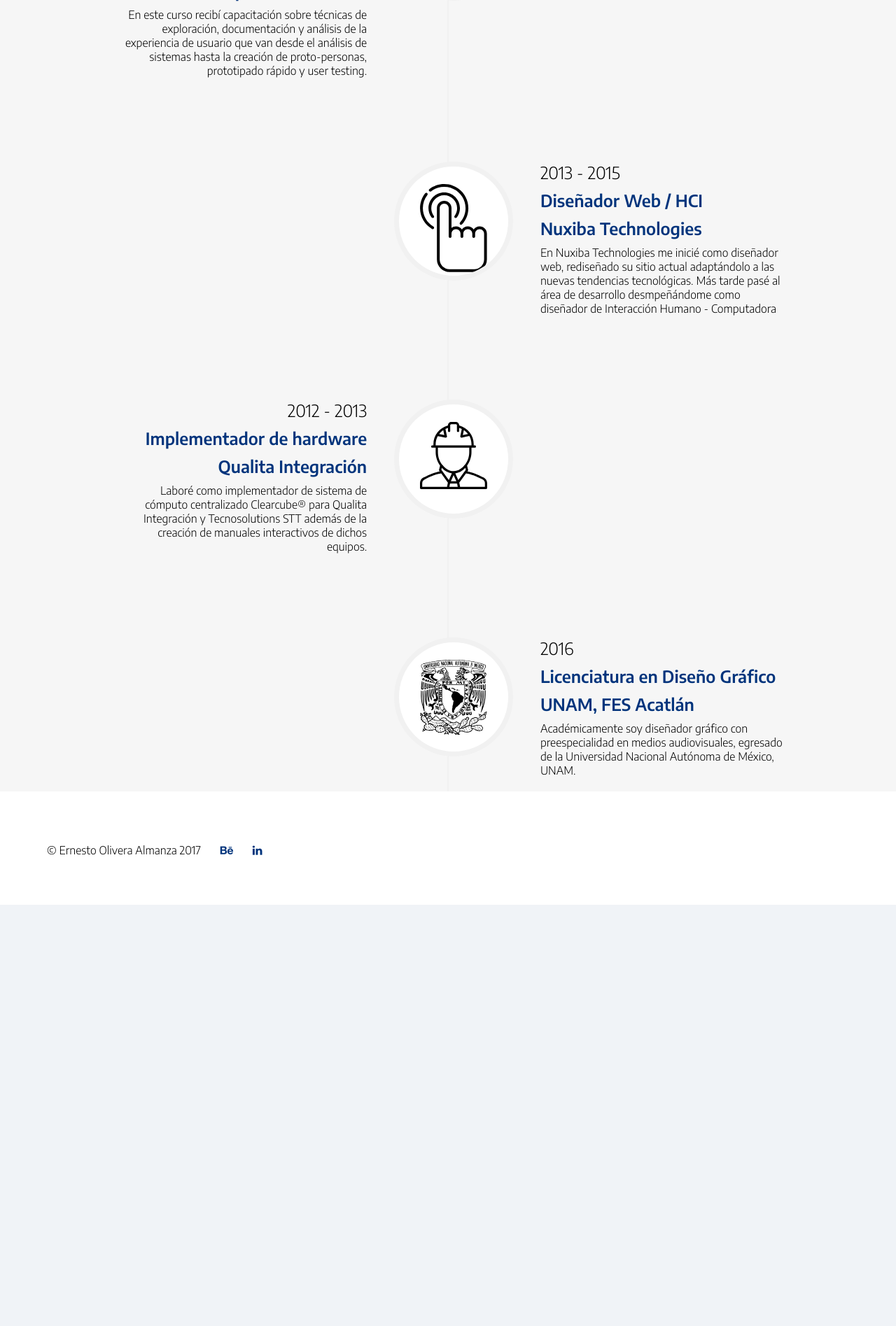
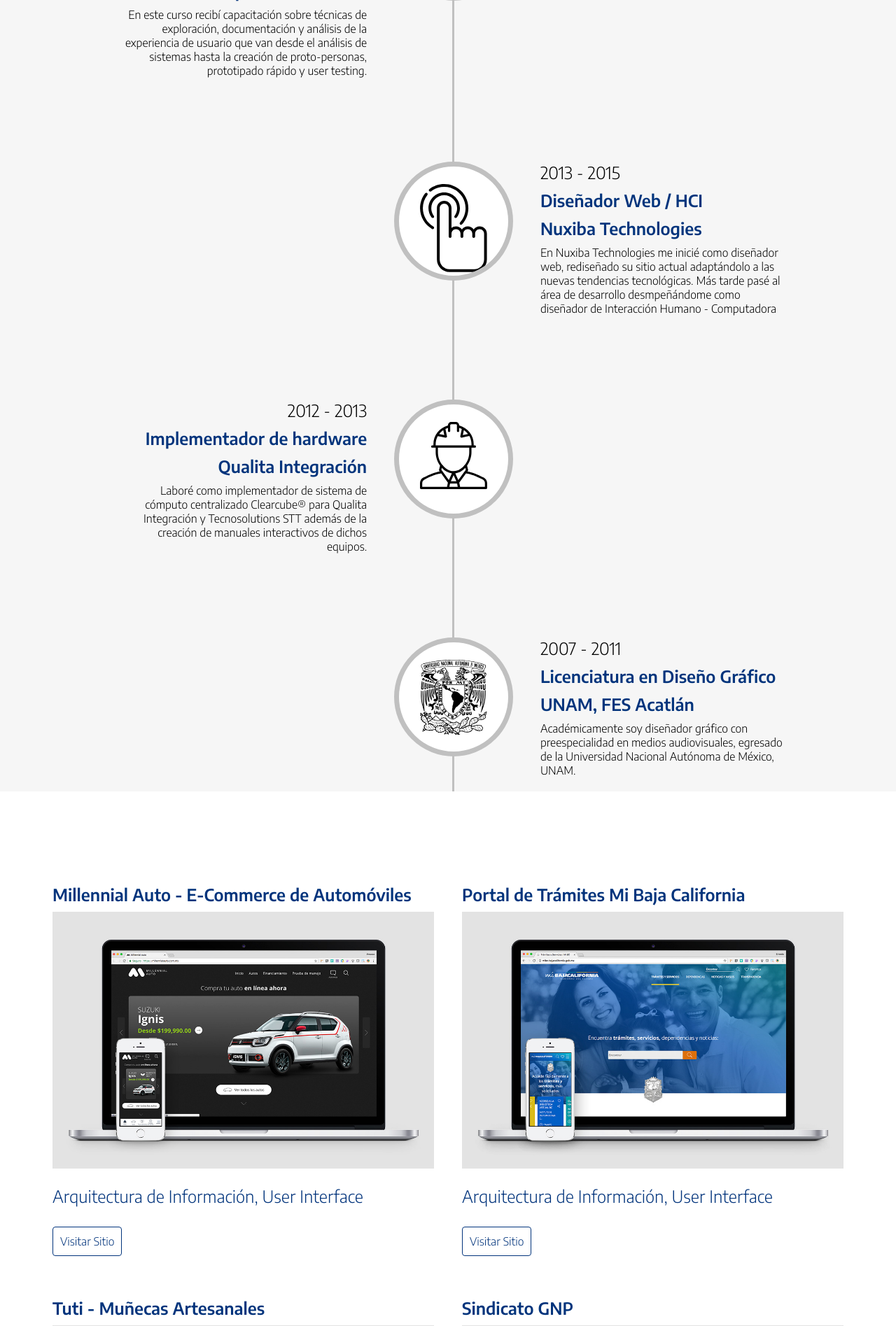
Before and after one commit to eoliveraa/rnsto.me, a PHP site: page / in a window 1280 px wide. Shown: the part 2524-4419 px from the top of the page at 70% size. Before the commit the page ends 3817 px from the top, so only its background shows below. Run offline with PHP 8.4, Linux system fonts and the light colour scheme.

Commit message:
Primer portafolio screens

```diff
--- a/HTML_wwwrnsto/css/styles.css
+++ b/HTML_wwwrnsto/css/styles.css
@@ -1107,13 +1107,19 @@
 }
 .btn.btn-ghost {
   width: 160px;
-  border: 1px solid white;
   border-radius: 4px;
-  color: white;
   padding: 10px;
   text-align: center;
+  margin-top: 32px;
+}
+.btn.btn-ghost.white {
+  color: white;
+  border: 1px solid white;
   margin-left: calc(50% - 50px);
-  margin-top: 32px;
+}
+.btn.btn-ghost.blue {
+  color: #02347c;
+  border: 1px solid #02347c;
 }
 .btn.btn-ghost:hover {
   border: 1px solid #21d3c4;
@@ -1319,10 +1325,10 @@
   bottom: 0;
   position: absolute;
   content: "";
-  width: 2px;
-  background-color: #f1f1f1;
+  width: 3px;
+  background-color: #c0c0c0;
   left: 40px;
-  margin-left: -1.5px;
+  margin-left: 5.5px;
 }
 .timeline > li {
   margin-bottom: 50px;
@@ -1367,7 +1373,7 @@
   overflow: hidden;
   color: white;
   border-radius: 100%;
-  border: 7px solid #f1f1f1;
+  border: 7px solid #c0c0c0;
   text-align: center;
 }
 .timeline > li .timeline-image .img-circle {
@@ -1411,6 +1417,16 @@
 .timeline .timeline-body > ul {
   margin-bottom: 0;
 }
+.my-work .my-work--item {
+  padding: 60px 20px 0px;
+}
+.my-work h4 {
+  margin: 20px auto 40px;
+}
+footer {
+  background-color: #e4e4e4;
+  margin: 60px 0 0;
+}
 @media (min-width: 768px) {
   .timeline:before {
     left: 50%;
@@ -1443,6 +1459,9 @@
   }
 }
 @media (min-width: 992px) {
+  .mobile-only {
+    display: none;
+  }
   .timeline > li {
     min-height: 150px;
   }
--- a/HTML_wwwrnsto/index.html
+++ b/HTML_wwwrnsto/index.html
@@ -32,6 +32,9 @@
     </head>
 
     <body>
+        <div class="mobile-disclaimer mobile-only">
+            <h2>La versión móvil de este sitio está en construcción, visita este sitio en tu computadora para una mejor experiencia.</h2>
+        </div>
         <header>
             <nav class="navigation">
                 <div class="container">
@@ -60,7 +63,7 @@
                     </div>
                     <h4 style="color:white; text-align:center;">Estoy desarrollando este sitio</h4>
 
-                    <a class="btn btn-ghost" href="https://invis.io/N7D7WBDAJ#/250567871_Desktop_HD">Ver en InVision <i class="fa fa-external"></i></a>
+                    <a class="btn btn-ghost white" href="https://invis.io/N7D7WBDAJ#/250567871_Desktop_HD">Ver en InVision <i class="fa fa-external"></i></a>
                     <div class="scroll-down"></div>
                 </article>
 
@@ -83,7 +86,7 @@
         </section>
         <section class="bg-gray  module" id="trayectoria">
             <div class="container">
-                <h2 class="subheader">¿Quién soy?</h2>
+                <h2 class="subheader">Trayectoria</h2>
                 <div class="row">
                     <div class="col-lg-12">
                         <ul class="timeline">
@@ -169,7 +172,7 @@
                                 </div>
                                 <div class="timeline-panel">
                                     <div class="timeline-heading">
-                                        <h4>2016</h4>
+                                        <h4>2007 - 2011</h4>
                                         <h3 class="subheading">Licenciatura en Diseño Gráfico</h3>
                                         <h3 class="subheading">UNAM, FES Acatlán</h3>
                                     </div>
@@ -184,6 +187,39 @@
             </div>
 
         </section>
+        <section class="my-work container">
+            <article class="my-work--item  col-lg-6  col-md-6  col-sm-12 col-xs-12">
+                <h3>Millennial Auto - E-Commerce de Automóviles</h3>
+                <img src="images/portfolio/ws_millennial.jpg" class="big-prev"/>
+                <h4>Arquitectura de Información, User Interface</h4>
+                <a class="btn btn-ghost blue" href="https://millennialauto.com" rel="nofollow">Visitar Sitio</a>
+            </article>
+            <article class="my-work--item  col-lg-6  col-md-6  col-sm-12 col-xs-12">
+                <h3>Portal de Trámites Mi Baja California</h3>
+                <img src="images/portfolio/ws_mibc.jpg" class="big-prev"/>
+                <h4>Arquitectura de Información, User Interface</h4>
+                <a class="btn btn-ghost blue" href="https://mibc.bajacalifornia.gob.mx" rel="nofollow">Visitar Sitio</a>
+            </article>
+            <article class="my-work--item  col-lg-6  col-md-6  col-sm-12 col-xs-12">
+                <h3>Tuti - Muñecas Artesanales</h3>
+                <img src="images/portfolio/ws_tuti.jpg" class="big-prev"/>
+                <h4>Diseño de marca, estrategia de mercadotecnia, implementación wordpress</h4>
+                <a class="btn btn-ghost blue" href="https://tuti.mx" >Visitar Sitio</a>
+            </article>
+            <article class="my-work--item  col-lg-6  col-md-6  col-sm-12 col-xs-12">
+                <h3>Sindicato GNP</h3>
+                <img src="images/portfolio/ws_gnp.jpg" class="big-prev"/>
+                <h4>Diseño Web Responsivo, diseño de blog</h4>
+                <a class="btn btn-ghost blue" href="http://sindicatognp.com">Visitar Sitio</a>
+            </article>
+            <article class="my-work--item  col-lg-6  col-md-6  col-sm-12 col-xs-12">
+                <h3>Nuxiba Technologies - Desarrollo de Software</h3>
+                <img src="images/portfolio/ws_nuxiba.jpg" class="big-prev"/>
+                <h4>Diseño reb responsivo, maquetación, SEO, Inbound Marketing</h4>
+                <a class="btn btn-ghost blue" href="http://nuxiba.com" >Visitar Sitio</a>
+            </article>
+        </section>
+
         <footer>
             <section class="container">
                 <ul class="social-links">
--- a/HTML_wwwrnsto/less/assets.less
+++ b/HTML_wwwrnsto/less/assets.less
@@ -12,13 +12,19 @@
 .btn {
     &.btn-ghost {
         width: 160px;
-        border: 1px solid white;
         border-radius: 4px;
-        color: white;
         padding: 10px;
         text-align: center;
-        margin-left: calc(~'50% - 50px');
         margin-top: 32px;
+        &.white {
+            color: white;
+            border: 1px solid white;
+            margin-left: calc(~'50% - 50px');
+        }
+        &.blue {
+            color: @colorPrimary;
+             border: 1px solid @colorPrimary;
+        }
         &:hover {
             border: 1px solid @colorSecondary;
             color: @colorSecondary;
--- a/HTML_wwwrnsto/less/largedevices.less
+++ b/HTML_wwwrnsto/less/largedevices.less
@@ -202,10 +202,10 @@
         bottom: 0;
         position: absolute;
         content: "";
-        width: 2px;
-        background-color: #f1f1f1;
+        width: 3px;
+        background-color: #c0c0c0;
         left: 40px;
-        margin-left: -1.5px;
+        margin-left: 5.5px;
     }
     > li {
         margin-bottom: 50px;
@@ -249,7 +249,7 @@
             overflow: hidden;
             color: white;
             border-radius: 100%;
-            border: 7px solid #f1f1f1;
+            border: 7px solid #c0c0c0;
             text-align: center;
             .img-circle {
                 padding: 30px;
@@ -299,8 +299,21 @@
         }
     }
 }
+.my-work {
+    .my-work--item {
+        padding: 60px 20px 0px;
+    }
+    h4 {
+        margin: 20px auto 40px;
+    }
+}
 
+footer {
+    background-color: #e4e4e4;
+    margin: 60px 0 0;
+}
 @media(min-width:768px) {
+
     .timeline {
         &:before {
             left: 50%;
@@ -335,6 +348,9 @@
 }
 
 @media(min-width:992px) {
+    .mobile-only {
+        display: none;
+    }
     .timeline {
         > li {
             min-height: 150px;
```
Also changed, not shown: HTML_wwwrnsto/images/portfolio/ws_gnp.jpg (added), HTML_wwwrnsto/images/portfolio/ws_mibc.jpg (added), HTML_wwwrnsto/images/portfolio/ws_millennial.jpg (added), HTML_wwwrnsto/images/portfolio/ws_nuxiba.jpg (added), HTML_wwwrnsto/images/portfolio/ws_tuti.jpg (added).
